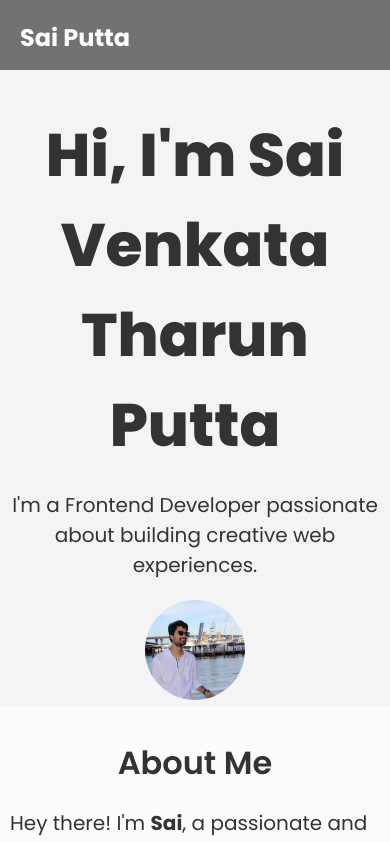
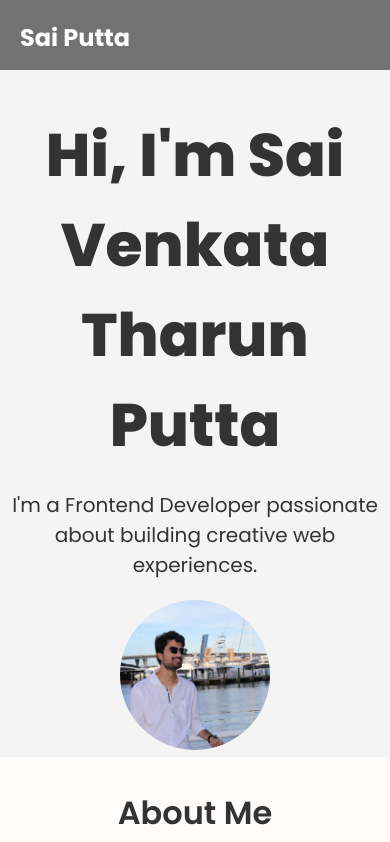
Before and after one commit to Tharunputta157/portfolio, a React (Vite) app: page / in a window 390 px wide. Shown: the top 842 px of the page. Built offline with nearby package versions, Linux system fonts and the light colour scheme.

Commit message:
profileimage height- styling for mobiles

```diff
--- a/src/styles/Home.css
+++ b/src/styles/Home.css
@@ -21,14 +21,14 @@
 
 @media (max-width: 768px) {
     .home img {
-      width: 150px;
-      height:150px        /* Reduce the size of the profile picture on mobile */
+      width: 250px;
+      height:250px        /* Reduce the size of the profile picture on mobile */
     }
   }
 
   @media (max-width: 480px) {
     .home img {
-      width: 100px;
-      height:100px;       /* Further reduce the size on very small screens */
+      width: 150px;
+      height:150px;       /* Further reduce the size on very small screens */
     }
   }
```
